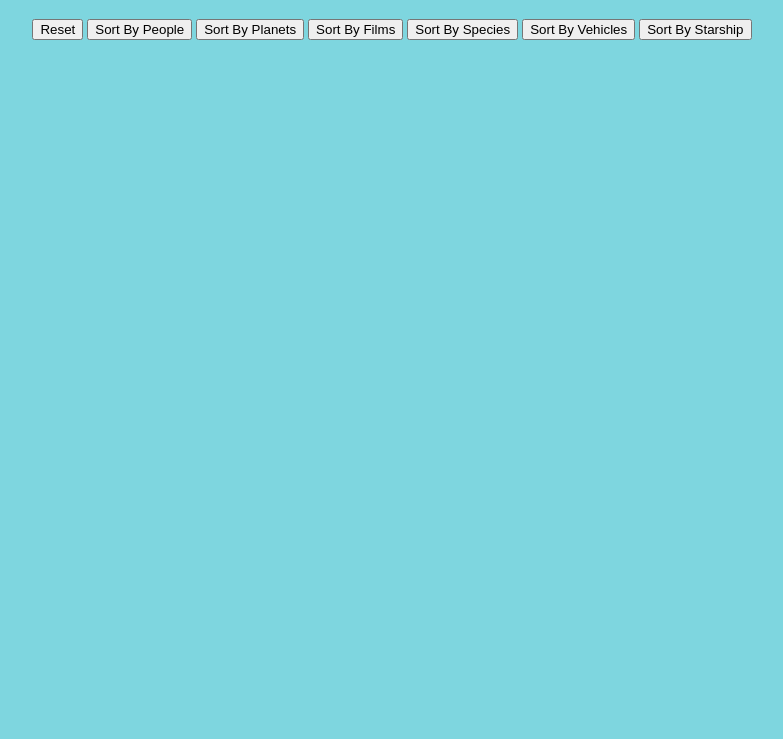
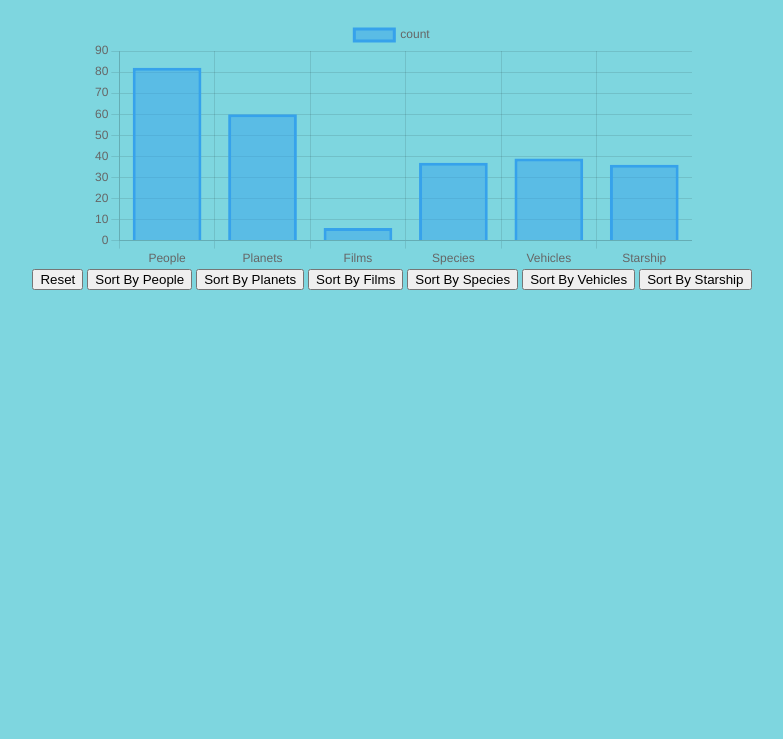
Before and after one commit to EHB-MCT/dev2-course-project-2324-SarahElFraihi, a plain HTML site: page index.html in a window 1280 px wide. Shown: the part 61-800 px from the top of the page, without its empty margins (248-1031 px from the left). Drawn offline with nearby package versions, Linux system fonts and the light colour scheme; no server answers.

Commit message:
Chart toegevoegt

```diff
--- a/assets/style.css
+++ b/assets/style.css
@@ -23,3 +23,14 @@ h1 {
 	margin: 20px;
 	box-shadow: 0 4px 8px rgba(0, 0, 0, 0.2);
 }
+
+#myChart {
+	max-width: 600px;
+	max-height: 250px;
+}
+
+#chartContainer {
+	display: flex;
+	justify-content: center;
+	align-items: center;
+}
--- a/index.html
+++ b/index.html
@@ -7,6 +7,44 @@
 	</head>
 	<body>
 		<h1>DEV2 - Werkstuk</h1>
+
+		<div id="chartContainer">
+			<canvas id="myChart"></canvas>
+		</div>
+
+		<script src="https://cdn.jsdelivr.net/npm/chart.js"></script>
+
+		<script>
+			const ctx = document.getElementById("myChart");
+
+			new Chart(ctx, {
+				type: "bar",
+				data: {
+					labels: [
+						"People",
+						"Planets",
+						"Films",
+						"Species",
+						"Vehicles",
+						"Starship",
+					],
+					datasets: [
+						{
+							label: "count",
+							data: [82, 60, 6, 37, 39, 36],
+							borderWidth: 3,
+						},
+					],
+				},
+				options: {
+					scales: {
+						y: {
+							beginAtZero: true,
+						},
+					},
+				},
+			});
+		</script>
 
 		<button id="Reset">Reset</button>
 		<button id="People">Sort By People</button>
```
